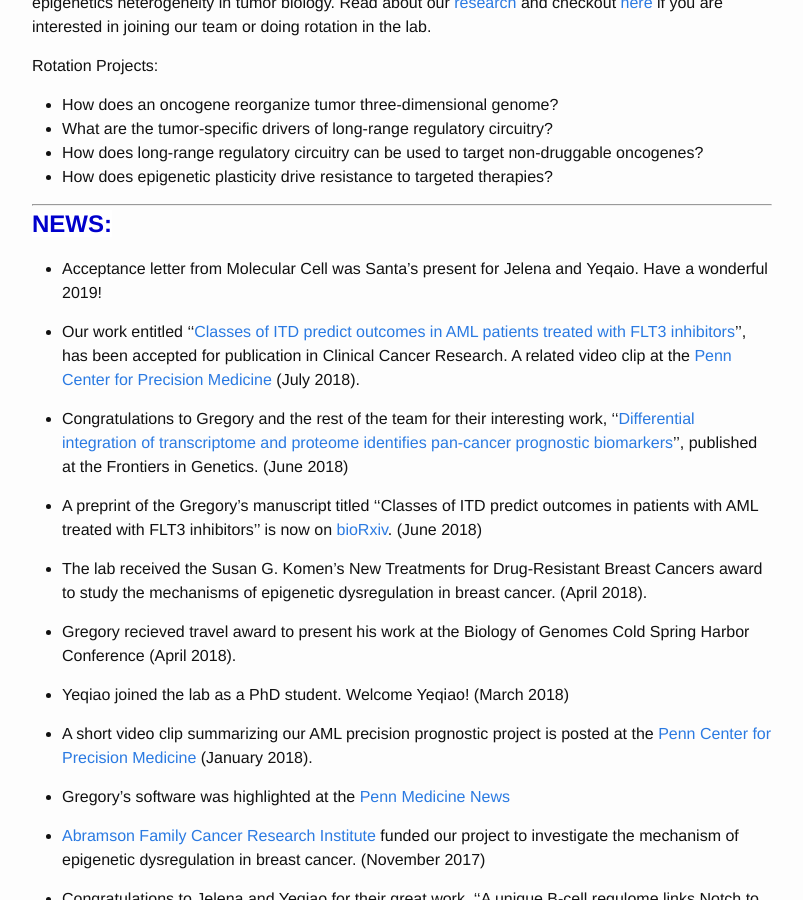
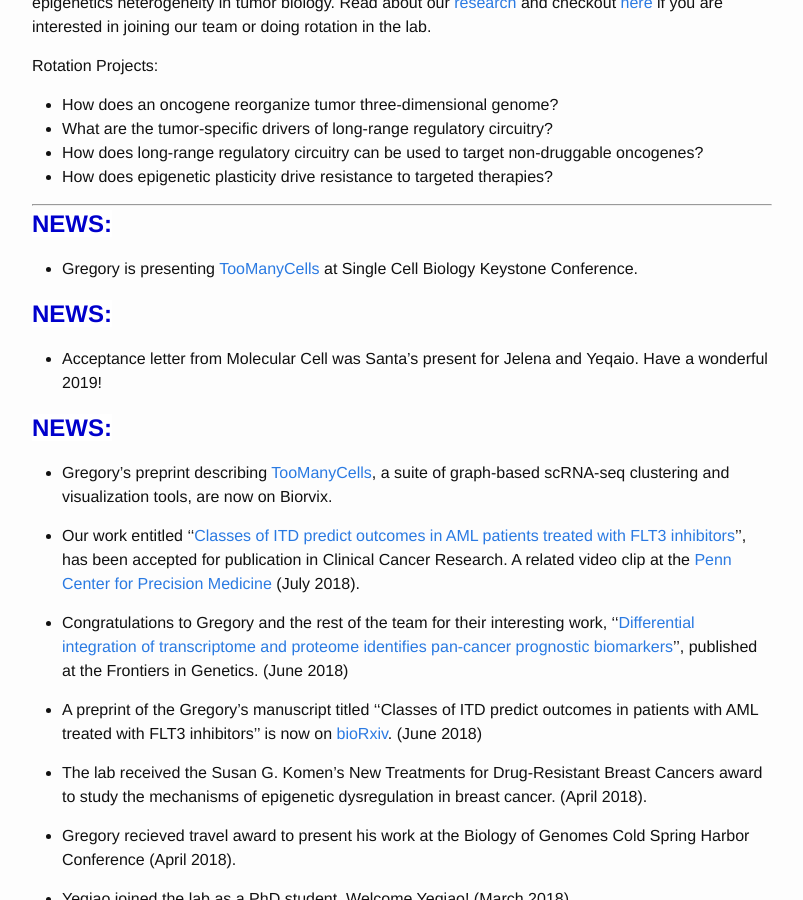
Before and after one commit to faryabib/faryabib.github.io, a Jekyll site: the page built from index.md, in a window 1280 px wide and 900 px high, scrolled down 676 px. Shown: the whole window, without its empty margins (238-1041 px from the left). Built offline with Jekyll 4.4.1, drawn with Linux system fonts in a browser that asks for light colours.

Commit message:
Update index.md

```diff
--- a/index.md
+++ b/index.md
@@ -22,7 +22,13 @@ Rotation Projects:
 
 ----
 <strong><span style="font-size: 1.5em; font-weight: bold; color: #0000cc; background-color: #ffffff">NEWS:</span><strong>
++ Gregory is presenting [TooManyCells](https://github.com/faryabiLab/too-many-cells) at Single Cell Biology Keystone Conference.
+
+<strong><span style="font-size: 1.5em; font-weight: bold; color: #0000cc; background-color: #ffffff">NEWS:</span><strong>
 + Acceptance letter from Molecular Cell was Santa's present for Jelena and Yeqaio. Have a wonderful 2019!
+
+<strong><span style="font-size: 1.5em; font-weight: bold; color: #0000cc; background-color: #ffffff">NEWS:</span><strong>
++ Gregory's preprint describing [TooManyCells](https://github.com/faryabiLab/too-many-cells), a suite of graph-based scRNA-seq clustering and visualization tools, are now on Biorvix.
 
 + Our work entitled ''[Classes of ITD predict outcomes in AML patients treated with FLT3 inhibitors](http://clincancerres.aacrjournals.org/content/early/2018/09/01/1078-0432.CCR-18-0655)'', has been accepted for publication in Clinical Cancer Research. A related video clip at the [Penn Center for Precision Medicine](https://www.youtube.com/watch?v=vqLXfHXP98A&index=20&list=PLRGEsZTjjo8mLReT4vqHU6cc_d4hn46GV) (July 2018).
 
```
